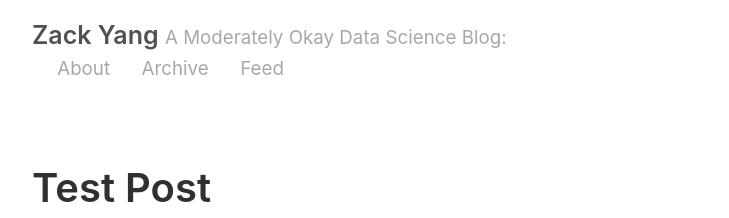
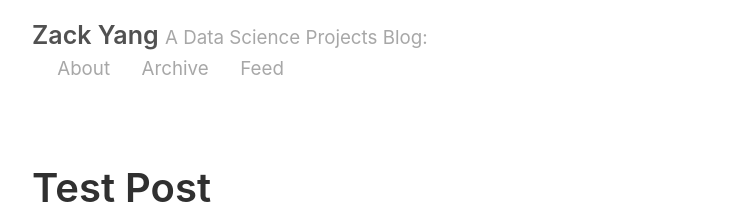
Before and after one commit to eggyoyoyo/eggyoyoyo.github.io, a Jekyll site: the page built from index.html, in a window 1280 px wide and 900 px high. Shown: the top 218 px of the window, without its empty margins (258-987 px from the left). Built offline with Jekyll 4.4.1, drawn with Linux system fonts in a browser that asks for light colours; the list of posts is cut into pages by our own code.

Commit message:
new blog title

```diff
--- a/_config.yml
+++ b/_config.yml
@@ -3,8 +3,8 @@ permalink:           pretty
 
 # Setup
 title:               Zack Yang
-tagline:             A Moderately Okay Data Science Blog
-url:                 http://zyang.github.io
+tagline:             A Data Science Projects Blog
+url:                 http://eggyoyoyo.github.io
 paginate:            2
 baseurl:             ""
 
@@ -19,7 +19,7 @@ sass:
 author:
   name:              Zack Yang
   url:
-  email:             zackyangchicago@gmail.com
+  email:
 
 # Custom vars
 version:             2.0.0
```
